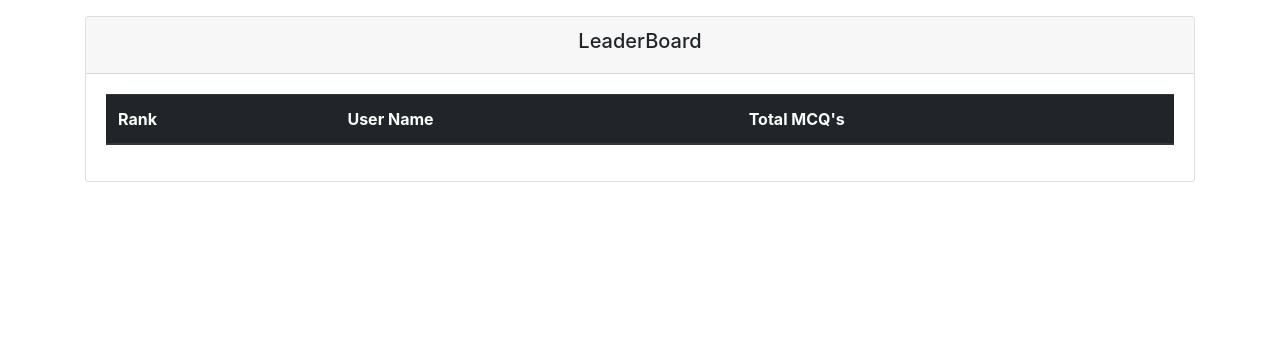
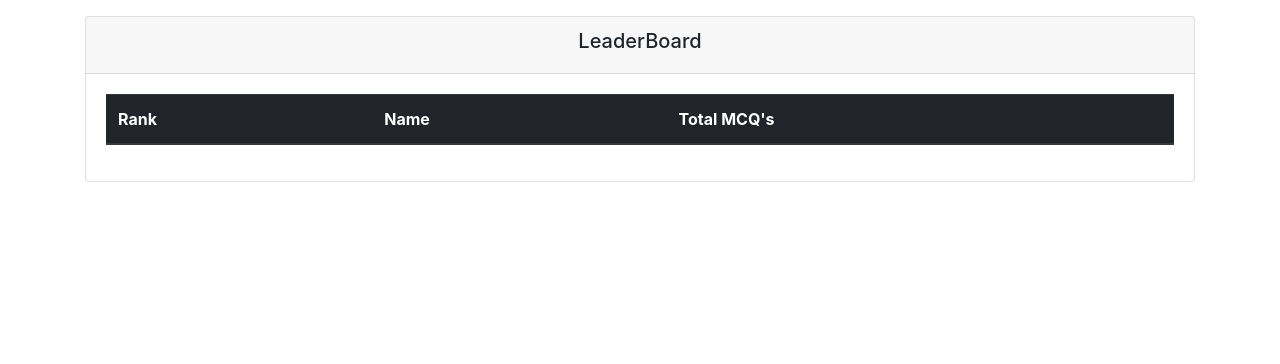
Before and after one commit to Clash17/mcqsubmit, a Django app: page /leaderboard in a window 1280 px wide. Shown: the part 56-420 px from the top of the page. Run offline with Django 3.2, Linux system fonts and the light colour scheme; data comes from the database, SQL or seed files in the repository; lists and menus that the app fills with data are empty; some libraries are stand-ins or nearby versions.

Commit message:
100% complete

```diff
--- a/data/templates/leaderboard.html
+++ b/data/templates/leaderboard.html
@@ -39,7 +39,7 @@
     <thead class="thead-dark">
     <tr>
       <th scope="col">Rank</th>
-      <th scope="col">User Name</th>
+      <th scope="col">Name</th>
       <th scope="col">Total MCQ's<br></th>
 
     </tr>
```
